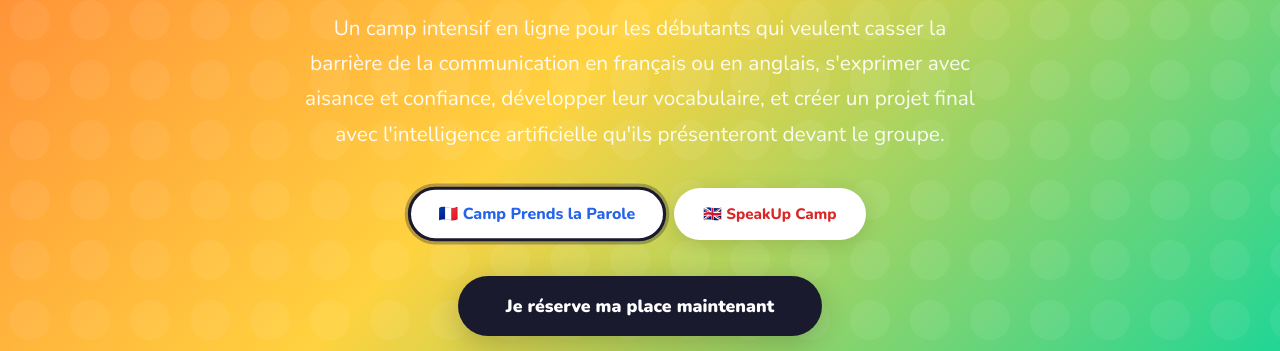
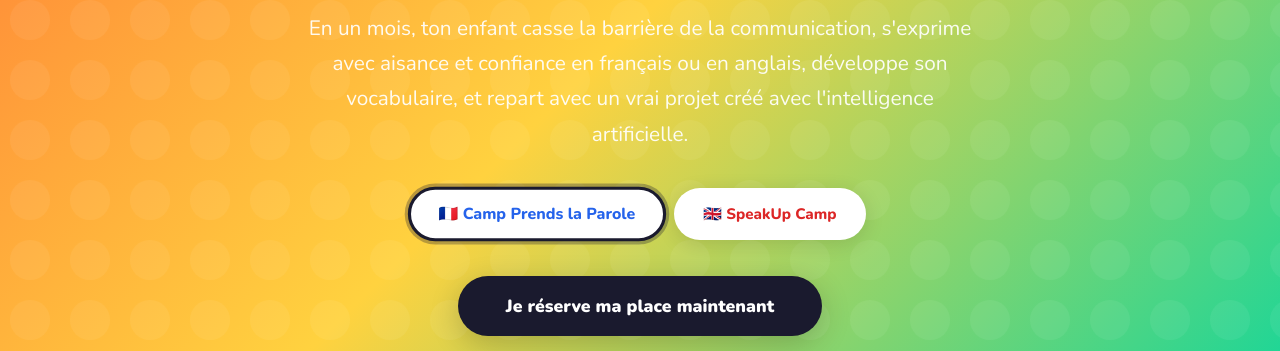
Before and after one commit to Creavot/summer-camp-french, a plain HTML site: page index.html in a window 1280 px wide. Shown: the part 430-781 px from the top of the page. Drawn offline with nearby package versions, Linux system fonts and the light colour scheme.

Commit message:
Rewrite hero-sub: output-focused, remove presentation mention

```diff
--- a/index.html
+++ b/index.html
@@ -306,7 +306,7 @@
     <span class="floating">🏆</span>
   </div>
   <h1 data-i18n="hero-h1">Ton enfant prend la parole.<br/><em>Pour de vrai. En 1 mois.</em></h1>
-  <p class="hero-sub" data-i18n="hero-sub">Un camp intensif en ligne pour les débutants qui veulent casser la barrière de la communication en français ou en anglais, s'exprimer avec aisance et confiance, développer leur vocabulaire, et créer un projet final avec l'intelligence artificielle qu'ils présenteront devant le groupe.</p>
+  <p class="hero-sub" data-i18n="hero-sub">En un mois, ton enfant casse la barrière de la communication, s'exprime avec aisance et confiance en français ou en anglais, développe son vocabulaire, et repart avec un vrai projet créé avec l'intelligence artificielle.</p>
   <div class="hero-camps">
     <div class="camp-pill fr active" id="pill-fr">🇫🇷 Camp Prends la Parole</div>
     <div class="camp-pill en" id="pill-en">🇬🇧 SpeakUp Camp</div>
@@ -519,7 +519,7 @@ const T = {
     'nav-cta': "Je m'inscris",
     'hero-badge': "🔥 Juillet 2026, places limitées",
     'hero-h1': "Ton enfant prend la parole.<br/><em>Pour de vrai. En 1 mois.</em>",
-    'hero-sub': "Un camp intensif en ligne pour les débutants qui veulent casser la barrière de la communication en français ou en anglais, s'exprimer avec aisance et confiance, développer leur vocabulaire, et créer un projet final avec l'intelligence artificielle qu'ils présenteront devant le groupe.",
+    'hero-sub': "En un mois, ton enfant casse la barrière de la communication, s'exprime avec aisance et confiance en français ou en anglais, développe son vocabulaire, et repart avec un vrai projet créé avec l'intelligence artificielle.",
     'hero-cta': "Je réserve ma place maintenant",
     'hero-urgency': "⚡ Tarif early bird : 1 000 DH jusqu'au 25 juin",
     'stat1': "enfants max par groupe", 'stat2': "sessions live en juillet", 'stat3': "en ligne, de partout", 'stat4': "langues au choix",
@@ -584,7 +584,7 @@ const T = {
     'nav-cta': "Sign up",
     'hero-badge': "🔥 July 2026, limited spots",
     'hero-h1': "Your child finds their voice.<br/><em>For real. In 1 month.</em>",
-    'hero-sub': "An intensive online camp for beginners who want to break through the communication barrier in French or English, express themselves with ease and confidence, build their vocabulary, and create a final AI project they will present in front of the group.",
+    'hero-sub': "In one month, your child breaks through the communication barrier, speaks with ease and confidence in French or English, builds their vocabulary, and leaves with a real project created with artificial intelligence.",
     'hero-cta': "Reserve my spot now",
     'hero-urgency': "⚡ Early bird price: 1,000 DH until June 25",
     'stat1': "kids max per group", 'stat2': "live sessions in July", 'stat3': "online, from anywhere", 'stat4': "languages to choose from",
```
